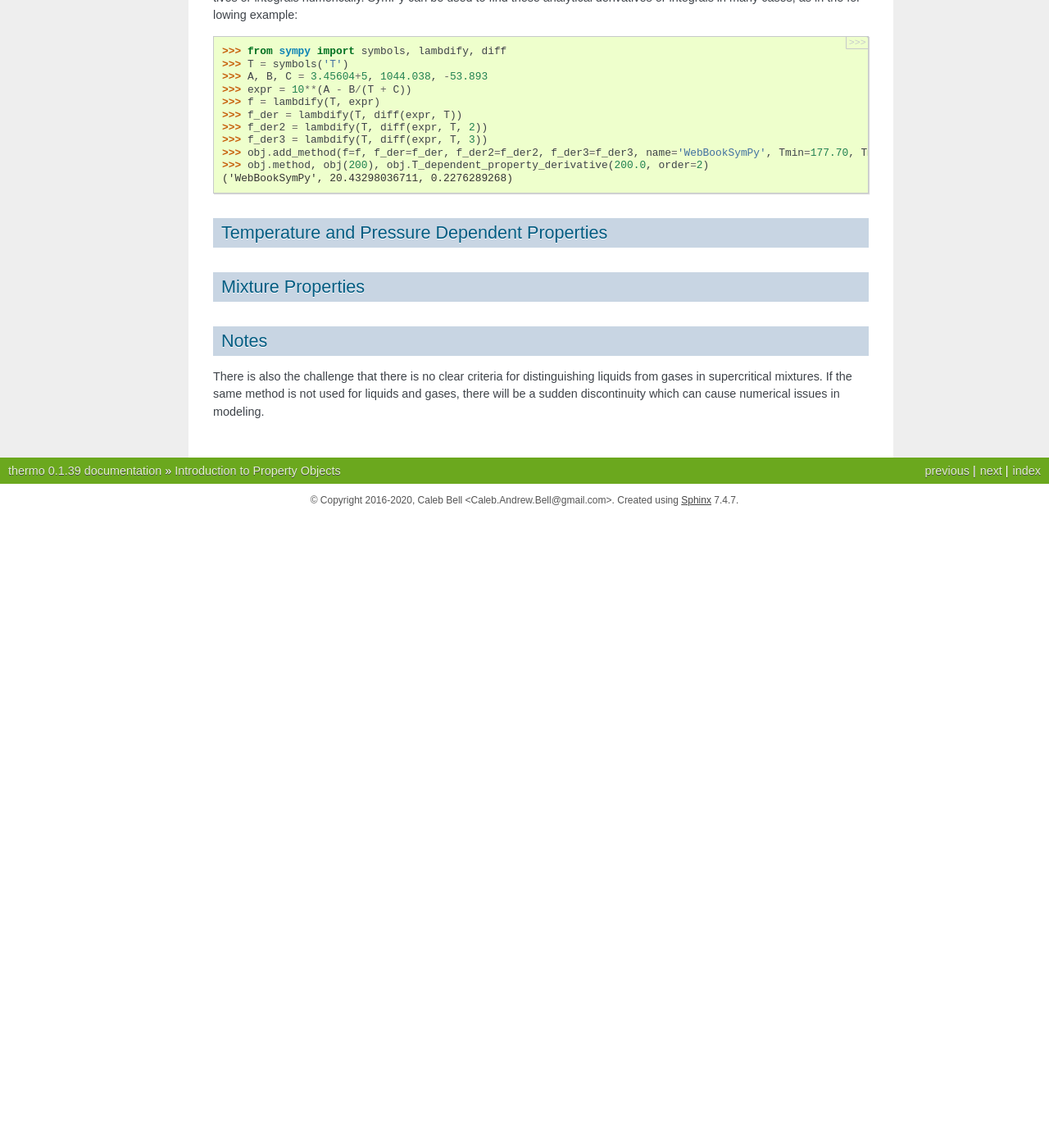
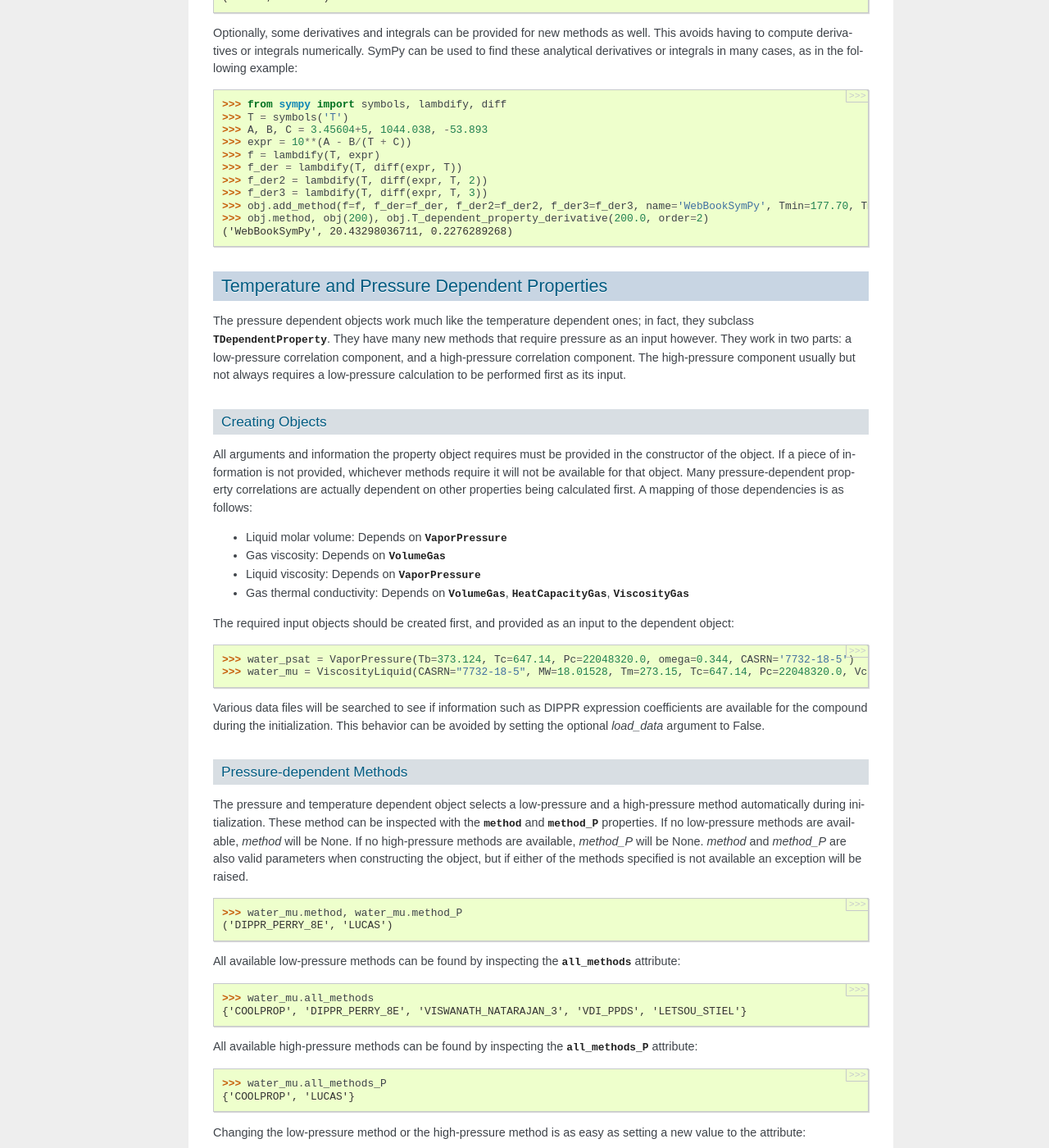
Before and after one commit to CalebBell/thermo, a Sphinx documentation site: the page built from docs/property_objects.rst, in a window 1280 px wide and 1400 px high, scrolled down 6771 px. Shown: the whole window at 82% size. Built offline with Sphinx 7.4.7, drawn with Linux system fonts in a browser that asks for light colours; formulas are drawn with MathJax 3; before the commit the page ends 7401 px from its top, so only the background shows below that; some of the changed text lies outside the part shown.

Commit message:
Some documentation work on pressure dependent properties

```diff
--- a/docs/property_objects.rst
+++ b/docs/property_objects.rst
@@ -47,8 +47,8 @@ Various data files will be searched to see if information such as Antoine coeffi
 
 >>> useless_psat = VaporPressure(CASRN='64-17-5', load_data=False)
 
-Object Methods
-^^^^^^^^^^^^^^
+Temperature-dependent Methods
+^^^^^^^^^^^^^^^^^^^^^^^^^^^^^
 
 As many methods may be available, a single method is always selected automatically during initialization. This method can be inspected with the :obj:`method <thermo.utils.TDependentProperty.method>` property; if no methods are available, `method` will be None. `method` is also a valid parameter when constructing the object, but if the method specified is not available an exception will be raised.
 
@@ -277,7 +277,87 @@ Optionally, some derivatives and integrals can be provided for new methods as we
 
 Temperature and Pressure Dependent Properties
 ---------------------------------------------
+The pressure dependent objects work much like the temperature dependent ones; in fact, they subclass :obj:`TDependentProperty <thermo.utils.TDependentProperty>`.
+They have many new methods that require pressure as an input however. They work in two parts: a low-pressure correlation component, and a high-pressure correlation component. The high-pressure component usually but not always requires a low-pressure calculation to be performed first as its input.
 
+Creating Objects
+^^^^^^^^^^^^^^^^
+
+All arguments and information the property object requires must be provided in the constructor of the object. If a piece of information is not provided, whichever methods require it will not be available for that object. Many pressure-dependent property correlations are actually dependent on other properties being calculated first. A mapping of those dependencies is as follows:
+
+
+* Liquid molar volume: Depends on :obj:`VaporPressure <thermo.vapor_pressure.VaporPressure>`
+* Gas viscosity: Depends on :obj:`VolumeGas <thermo.volume.VolumeGas>`
+* Liquid viscosity: Depends on  :obj:`VaporPressure <thermo.vapor_pressure.VaporPressure>`
+* Gas thermal conductivity: Depends on :obj:`VolumeGas <thermo.volume.VolumeGas>`, :obj:`HeatCapacityGas <thermo.heat_capacity.HeatCapacityGas>`, :obj:`ViscosityGas <thermo.viscosity.ViscosityGas>`
+
+
+The required input objects should be created first, and provided as an input to the dependent object:
+
+>>> water_psat = VaporPressure(Tb=373.124, Tc=647.14, Pc=22048320.0, omega=0.344, CASRN='7732-18-5')
+>>> water_mu = ViscosityLiquid(CASRN="7732-18-5", MW=18.01528, Tm=273.15, Tc=647.14, Pc=22048320.0, Vc=5.6e-05, omega=0.344, method="DIPPR_PERRY_8E", Psat=water_psat, method_P="LUCAS")
+
+Various data files will be searched to see if information such as DIPPR expression coefficients are available for the compound during the initialization. This behavior can be avoided by setting the optional `load_data` argument to False.
+
+Pressure-dependent Methods
+^^^^^^^^^^^^^^^^^^^^^^^^^^
+
+The pressure and temperature dependent object selects a low-pressure and a high-pressure method automatically during initialization.
+These method can be inspected with the :obj:`method <thermo.utils.TPDependentProperty.method>` and :obj:`method_P <thermo.utils.TPDependentProperty.method_P>` properties.
+If no low-pressure methods are available, `method` will be None. If no high-pressure methods are available, `method_P` will be None. `method` and `method_P` are also valid parameters when constructing the object, but if either of the methods specified is not available an exception will be raised.
+
+>>> water_mu.method, water_mu.method_P
+('DIPPR_PERRY_8E', 'LUCAS')
+
+All available low-pressure methods can be found by inspecting the :obj:`all_methods <thermo.utils.TPDependentProperty.all_methods>` attribute:
+
+>>> water_mu.all_methods
+{'COOLPROP', 'DIPPR_PERRY_8E', 'VISWANATH_NATARAJAN_3', 'VDI_PPDS', 'LETSOU_STIEL'}
+
+All available high-pressure methods can be found by inspecting the :obj:`all_methods_P <thermo.utils.TPDependentProperty.all_methods_P>` attribute:
+
+>>> water_mu.all_methods_P
+{'COOLPROP', 'LUCAS'}
+
+Changing the low-pressure method or the high-pressure method is as easy as setting a new value to the attribute:
+
+>>> water_mu.method = 'VDI_PPDS'
+>>> water_mu.method
+'VDI_PPDS'
+>>> water_mu.method_P = 'COOLPROP'
+>>> water_mu.method_P
+'COOLPROP'
+
+Calculating Properties
+^^^^^^^^^^^^^^^^^^^^^^
+
+Calculation of the property at a specific temperature and pressure is as easy as calling the object which triggers the :obj:`__call__ <thermo.utils.TPDependentProperty.__call__>` method:
+
+>>> water_mu.method = 'VDI_PPDS'
+>>> water_mu.method_P = 'COOLPROP'
+>>> water_mu(T=300.0, P=1e5)
+0.000853742
+
+This is actually a cached wrapper around the specific call, :obj:`TP_dependent_property <thermo.utils.TPDependentProperty.TP_dependent_property>`:
+
+>>> water_mu.TP_dependent_property(300.0, P=1e5)
+0.000853742
+
+The caching of :obj:`__call__ <thermo.utils.TPDependentProperty.__call__>` is quite basic - the previously specified temperature and pressure are stored, and if the new `T` and `P` are the same as the previous `T` and `P` the previously calculated result is returned.
+
+There is a lower-level interface for calculating properties with a specified method by name, :obj:`calculate_P <thermo.utils.TDependentProperty.calculate_P>`. :obj:`TP_dependent_property <thermo.utils.TPDependentProperty.TP_dependent_property>` is a wrapper around  :obj:`calculate_P <thermo.utils.TDependentProperty.calculate_P>` that includes validation of the result.
+
+>>> water_mu.calculate_P(T=300.0, P=1e5, method='COOLPROP')
+0.000853742
+>>> water_mu.calculate_P(T=300.0, P=1e5, method='LUCAS')
+0.000865292
+
+The above examples all show using calculating the property with a pressure specified. The same :obj:`TDependentProperty <thermo.utils.TDependentProperty>` methods are available too, so all the low-pressure calculation calls are also available.
+
+>>> water_mu.calculate(T=300.0, method='VISWANATH_NATARAJAN_3')
+0.000856467
+>>> water_mu.T_dependent_property(T=400.0)
+0.000217346
 
 Mixture Properties
 ------------------
```
Also changed, not shown: 1 other file.
